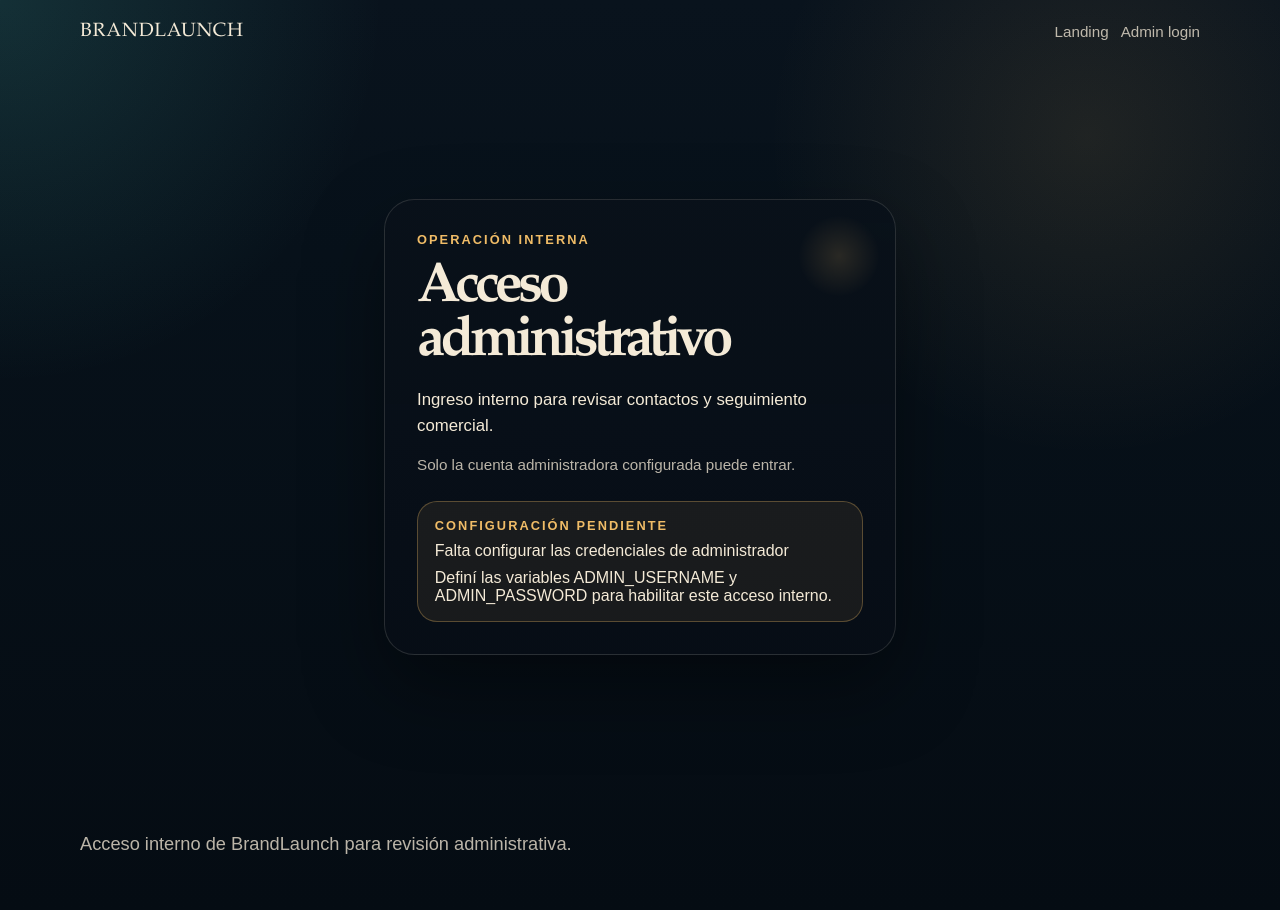
After one commit to e12jassir/BrandLaunch, a Flask app: page /admin/login in a window 1280 px wide. The commit adds this page. Run offline with Flask 3, Linux system fonts and the light colour scheme.

Commit message:
feat: add admin authentication flow

```diff
--- a/app.py
+++ b/app.py
@@ -1,6 +1,15 @@
 import sqlite3
 
-from flask import Flask, abort, render_template, request
+from flask import (
+    Flask,
+    abort,
+    current_app,
+    redirect,
+    render_template,
+    request,
+    session,
+    url_for,
+)
 
 from config import Config
 from database.db import close_connection, get_lead, init_db, insert_lead, list_leads
@@ -44,6 +53,41 @@ def render_landing(
 
 def render_admin_inbox(*, status_code: int = 200):
     return render_template("admin.html", leads=list_leads()), status_code
+
+
+def admin_credentials_configured(app: Flask) -> bool:
+    return bool(app.config.get("ADMIN_USERNAME") and app.config.get("ADMIN_PASSWORD"))
+
+
+def is_admin_authenticated() -> bool:
+    return session.get("is_admin_authenticated") is True
+
+
+def redirect_to_admin_login():
+    return redirect(url_for("admin_login"))
+
+
+def require_admin_session():
+    if not is_admin_authenticated():
+        return redirect_to_admin_login()
+    return None
+
+
+def render_admin_login(*, error_message: str | None = None, status_code: int = 200):
+    missing_config_message = None
+    credentials_ready = admin_credentials_configured(current_app)
+    if not credentials_ready:
+        missing_config_message = "Falta configurar las credenciales de administrador"
+
+    return (
+        render_template(
+            "admin_login.html",
+            credentials_ready=credentials_ready,
+            error_message=error_message,
+            missing_config_message=missing_config_message,
+        ),
+        status_code,
+    )
 
 
 def create_app(config_overrides: dict | None = None) -> Flask:
@@ -91,10 +135,39 @@ def create_app(config_overrides: dict | None = None) -> Flask:
 
     @app.get("/admin")
     def admin():
+        if redirect_response := require_admin_session():
+            return redirect_response
         return render_admin_inbox()
+
+    @app.route("/admin/login", methods=["GET", "POST"])
+    def admin_login():
+        if request.method == "GET":
+            return render_admin_login()
+
+        if not admin_credentials_configured(app):
+            return render_admin_login()
+
+        username = str(request.form.get("username", "")).strip()
+        password = str(request.form.get("password", ""))
+        if (
+            username != app.config["ADMIN_USERNAME"]
+            or password != app.config["ADMIN_PASSWORD"]
+        ):
+            return render_admin_login(error_message="Credenciales invalidas")
+
+        session.clear()
+        session["is_admin_authenticated"] = True
+        return redirect(url_for("admin"))
+
+    @app.post("/admin/logout")
+    def admin_logout():
+        session.clear()
+        return redirect_to_admin_login()
 
     @app.get("/admin/leads/<int:lead_id>")
     def admin_lead_detail(lead_id: int):
+        if redirect_response := require_admin_session():
+            return redirect_response
         lead = get_lead(lead_id)
         if lead is None:
             abort(404)
--- a/static/css/styles.css
+++ b/static/css/styles.css
@@ -292,6 +292,99 @@ h3 {
 
 .admin-inbox {
     margin-top: 1.25rem;
+}
+
+.admin-login-shell {
+    display: grid;
+    place-items: center;
+    min-height: calc(100vh - 12rem);
+}
+
+.admin-login-card {
+    position: relative;
+    width: min(100%, 32rem);
+    border: 1px solid rgba(240, 234, 221, 0.14);
+    border-radius: 1.9rem;
+    padding: clamp(1.4rem, 4vw, 2rem);
+    background:
+        linear-gradient(180deg, rgba(9, 17, 26, 0.98), rgba(7, 14, 22, 0.94)),
+        radial-gradient(circle at top right, rgba(88, 225, 208, 0.12), transparent 12rem);
+    box-shadow: 0 2rem 5rem rgba(0, 0, 0, 0.4);
+    overflow: hidden;
+}
+
+.admin-login-card::after {
+    position: absolute;
+    inset: 1rem 1rem auto auto;
+    width: 5rem;
+    height: 5rem;
+    border-radius: 50%;
+    background: radial-gradient(circle, rgba(240, 188, 103, 0.14), transparent 72%);
+    content: "";
+    pointer-events: none;
+}
+
+.admin-login-intro,
+.admin-login-form,
+.admin-login-status {
+    position: relative;
+    z-index: 1;
+}
+
+.admin-login-intro h1 {
+    max-width: 13ch;
+    font-size: clamp(2.2rem, 6vw, 3.5rem);
+    line-height: 0.96;
+}
+
+.admin-login-copy,
+.admin-login-meta,
+.admin-login-status p {
+    margin: 0;
+}
+
+.admin-login-copy {
+    margin-top: 1rem;
+    color: var(--text);
+    font-size: 1.05rem;
+    line-height: 1.6;
+}
+
+.admin-login-meta {
+    margin-top: 0.8rem;
+    color: var(--text-soft);
+    font-size: 0.95rem;
+    line-height: 1.6;
+}
+
+.admin-login-status {
+    display: grid;
+    gap: 0.55rem;
+    margin-top: 1.5rem;
+    border-radius: 1.25rem;
+    padding: 1rem 1.05rem;
+    background: rgba(255, 255, 255, 0.03);
+}
+
+.admin-login-status--pending {
+    border: 1px solid rgba(240, 188, 103, 0.3);
+    background: rgba(240, 188, 103, 0.08);
+}
+
+.admin-login-status--error {
+    border: 1px solid rgba(255, 129, 129, 0.34);
+    background: rgba(115, 20, 25, 0.28);
+}
+
+.admin-login-form {
+    display: grid;
+    gap: 1rem;
+    margin-top: 1.5rem;
+}
+
+.admin-login-form .primary-action {
+    width: 100%;
+    margin-top: 0.25rem;
 }
 
 .lead-list,
@@ -628,6 +721,10 @@ blockquote {
         padding: 1.5rem 0 3rem;
     }
 
+    .admin-login-shell {
+        min-height: auto;
+    }
+
     .hero-panel {
         padding: 1.5rem;
     }
@@ -700,4 +797,8 @@ blockquote {
     .grid-section {
         grid-template-columns: 1fr;
     }
+
+    .admin-login-card {
+        width: 100%;
+    }
 }
--- a/templates/admin.html
+++ b/templates/admin.html
@@ -15,6 +15,9 @@
     <div class="admin-scope-note" aria-label="Admin scope note">
         <p class="hero-note-label">Scope now</p>
         <p>Read-only inbox and detail views for stored leads.</p>
+        <form method="post" action="{{ url_for('admin_logout') }}">
+            <button type="submit" class="secondary-action">Logout</button>
+        </form>
     </div>
 </section>
 
@@ -65,5 +68,5 @@
 {% endblock %}
 
 {% block footer %}
-<p>BrandLaunch internal lead inbox preview. Admin auth, search, filtering, export, metrics, edit actions, and broader CRM workflows remain deferred.</p>
+<p>BrandLaunch internal lead inbox preview. Admin auth now gates access while search, filtering, export, metrics, edit actions, and broader CRM workflows remain deferred.</p>
 {% endblock %}
--- a/templates/admin_lead_detail.html
+++ b/templates/admin_lead_detail.html
@@ -12,6 +12,9 @@
     <div class="admin-scope-note">
         <p class="hero-note-label">Back to inbox</p>
         <a class="secondary-action" href="{{ url_for('admin') }}">Return to /admin</a>
+        <form method="post" action="{{ url_for('admin_logout') }}">
+            <button type="submit" class="secondary-action">Logout</button>
+        </form>
     </div>
 </section>
 
@@ -52,5 +55,5 @@
 {% endblock %}
 
 {% block footer %}
-<p>BrandLaunch internal lead detail preview. Editing, deleting, reassignment, and workflow actions remain deferred.</p>
+<p>BrandLaunch internal lead detail preview. Authenticated review is available while editing, deleting, reassignment, and workflow actions remain deferred.</p>
 {% endblock %}
--- /dev/null
+++ b/templates/admin_login.html
@@ -0,0 +1,47 @@
+{% extends "base.html" %}
+
+{% block title %}BrandLaunch — Acceso administrativo{% endblock %}
+
+{% block content %}
+<section class="admin-login-shell" aria-labelledby="admin-login-title">
+    <div class="admin-login-card">
+        <div class="admin-login-intro">
+            <p class="eyebrow">Operación interna</p>
+            <h1 id="admin-login-title">Acceso administrativo</h1>
+            <p class="admin-login-copy">Ingreso interno para revisar contactos y seguimiento comercial.</p>
+            <p class="admin-login-meta">Solo la cuenta administradora configurada puede entrar.</p>
+        </div>
+
+        {% if missing_config_message %}
+        <div class="admin-login-status admin-login-status--pending" role="status">
+            <p class="proof-label">Configuración pendiente</p>
+            <p>{{ missing_config_message }}</p>
+            <p>Definí las variables ADMIN_USERNAME y ADMIN_PASSWORD para habilitar este acceso interno.</p>
+        </div>
+        {% elif error_message %}
+        <div class="admin-login-status admin-login-status--error" role="alert">
+            <p class="proof-label">Acceso rechazado</p>
+            <p>Credenciales inválidas. Verificá el usuario y la clave para continuar.</p>
+        </div>
+        {% endif %}
+
+        {% if credentials_ready %}
+        <form method="post" class="admin-login-form" aria-label="Admin login form">
+            <label class="field-group">
+                <span>Usuario administrador</span>
+                <input type="text" name="username" autocomplete="username" required>
+            </label>
+            <label class="field-group">
+                <span>Clave de acceso</span>
+                <input type="password" name="password" autocomplete="current-password" required>
+            </label>
+            <button type="submit" class="primary-action">Entrar al panel interno</button>
+        </form>
+        {% endif %}
+    </div>
+</section>
+{% endblock %}
+
+{% block footer %}
+<p>Acceso interno de BrandLaunch para revisión administrativa.</p>
+{% endblock %}
--- a/templates/base.html
+++ b/templates/base.html
@@ -13,7 +13,7 @@
         <a class="brand-mark" href="{{ url_for('landing') }}">BrandLaunch</a>
         <nav aria-label="Primary navigation" class="site-nav">
             <a href="{{ url_for('landing') }}">Landing</a>
-            <a href="{{ url_for('admin') }}">Lead inbox</a>
+            <a href="{{ url_for('admin_login') }}">Admin login</a>
         </nav>
     </header>
     <main id="main-content" class="page-shell" tabindex="-1">
```
Also changed, not shown: config.py (+7 -1 lines), tests/test_admin.py (+132 -3 lines), tests/test_foundation.py (+84 -21 lines), README.md, 1 other file.
